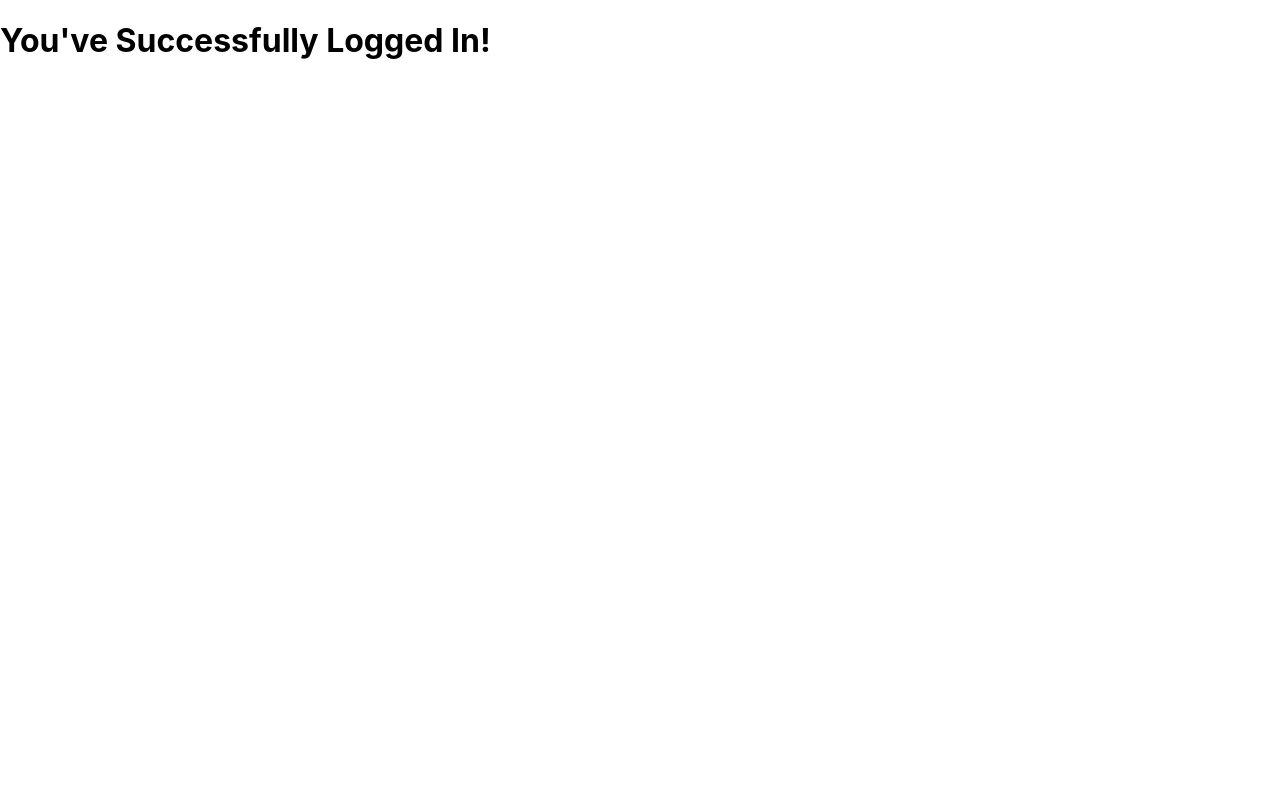
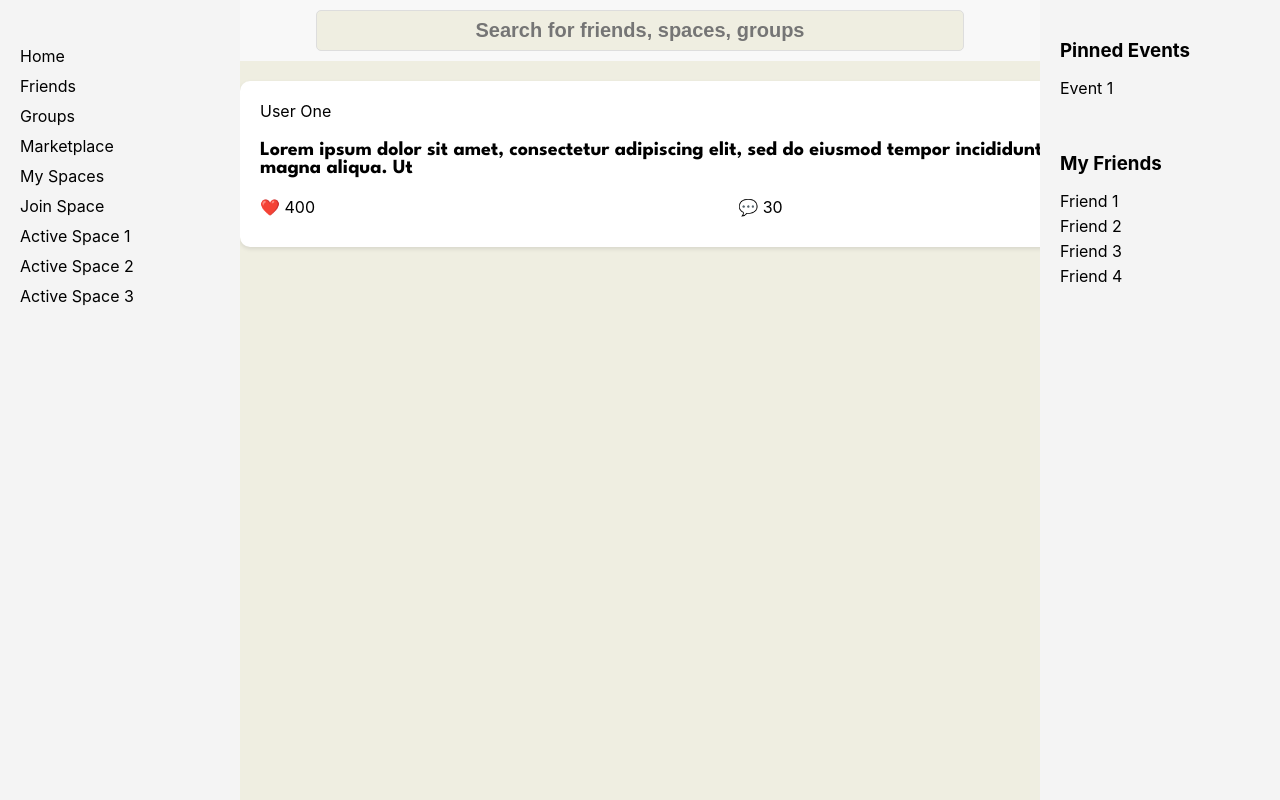
Before and after one commit to mrahman4782/Conquer, a React (Create React App) app in the folder client/: page /home in a window 1280 px wide. Built offline with nearby package versions, Linux system fonts and the light colour scheme.

Commit message:
skeleton code for homepage

```diff
--- a/client/src/pages/home/home.css
+++ b/client/src/pages/home/home.css
@@ -0,0 +1,90 @@
+.home-container {
+    display: flex;
+    flex-direction: column;
+    height: 100vh;
+  }
+
+  .header {
+    background-color: #f8f8f8;
+    padding: 10px;
+    display: flex;
+    justify-content: center;
+  }
+
+  .search-bar {
+    width: 50%;
+    padding: 8px;
+    border-radius: 5px;
+    border: 1px solid #ddd;
+  }
+
+  .sidebar {
+    background-color: #f4f4f4;
+    padding: 20px;
+    width: 200px;
+    height: 100%;
+    position: fixed;
+    top: 0;
+    left: 0;
+    display: flex;
+    flex-direction: column;
+  }
+
+  .sidebar ul {
+    list-style-type: none;
+    padding: 0;
+  }
+
+  .sidebar ul li {
+    margin: 10px 0;
+    cursor: pointer;
+  }
+
+  .content {
+    margin-left: 220px;
+    padding: 20px;
+    flex: 1;
+  }
+
+  .post {
+    background-color: #fff;
+    padding: 20px;
+    border-radius: 10px;
+    margin-bottom: 20px;
+    box-shadow: 0 2px 4px rgba(0,0,0,0.1);
+  }
+
+  .post-header, .post-footer {
+    display: flex;
+    justify-content: space-between;
+    margin-bottom: 10px;
+  }
+
+  .right-sidebar {
+    width: 200px;
+    padding: 20px;
+    background-color: #f4f4f4;
+    position: fixed;
+    top: 0;
+    right: 0;
+    height: 100%;
+    display: flex;
+    flex-direction: column;
+  }
+
+  .pinned-events, .friends-list {
+    margin-bottom: 20px;
+  }
+
+  .pinned-events h3, .friends-list h3 {
+    margin-bottom: 10px;
+  }
+
+  .pinned-events ul, .friends-list ul {
+    list-style-type: none;
+    padding: 0;
+  }
+
+  .pinned-events ul li, .friends-list ul li {
+    margin: 5px 0;
+  }
--- a/client/src/pages/home/home.js
+++ b/client/src/pages/home/home.js
@@ -1,9 +1,58 @@
-function Home(){
-    return(
-        <h1>
-            You've Successfully Logged In!
-        </h1>
-    )
-}
+import React from 'react';
+import './home.css';
+
+const Home = () => {
+  return (
+    <div className="home-container">
+      <header className="header">
+        <input type="text" placeholder="Search for friends, spaces, groups" className="search-bar" />
+      </header>
+      <aside className="sidebar">
+        <ul>
+          <li>Home</li>
+          <li>Friends</li>
+          <li>Groups</li>
+          <li>Marketplace</li>
+          <li>My Spaces</li>
+          <li>Join Space</li>
+          <li>Active Space 1</li>
+          <li>Active Space 2</li>
+          <li>Active Space 3</li>
+        </ul>
+      </aside>
+      <main className="content">
+        <div className="post">
+          <div className="post-header">
+            <span>User One</span>
+            <span>...</span>
+          </div>
+          <p>Lorem ipsum dolor sit amet, consectetur adipiscing elit, sed do eiusmod tempor incididunt ut labore et dolore magna aliqua. Ut</p>
+          <div className="post-footer">
+            <span>❤️ 400</span>
+            <span>💬 30</span>
+            <span>🔄 2</span>
+          </div>
+        </div>
+      </main>
+      <aside className="right-sidebar">
+        <div className="pinned-events">
+          <h3>Pinned Events</h3>
+          <ul>
+            <li>Event 1</li>
+          </ul>
+        </div>
+        <div className="friends-list">
+          <h3>My Friends</h3>
+          <ul>
+            <li>Friend 1</li>
+            <li>Friend 2</li>
+            <li>Friend 3</li>
+            <li>Friend 4</li>
+          </ul>
+        </div>
+      </aside>
+    </div>
+  );
+};
 
 export default Home;
--- a/client/src/pages/landing/landing.css
+++ b/client/src/pages/landing/landing.css
@@ -3,7 +3,9 @@
 .landing-container {
   font-family: 'League Spartan', sans-serif;
 }
-
+body {
+  background-color: #EFEEE1; /* Add your desired background color here */
+}
 .landing-logo {
   width: 250px;
   display: block;
@@ -102,7 +104,7 @@
   max-width: 100px;
   margin: 0 auto;
   display: block;
-  border-radius: 50%; /* Makes it circular */
-  background-color: #f0f0f0; /* Light background for the icons */
+  border-radius: 50%;
   padding: 20px;
+  border: 2px solid black; /* Add a black border */
 }
```
